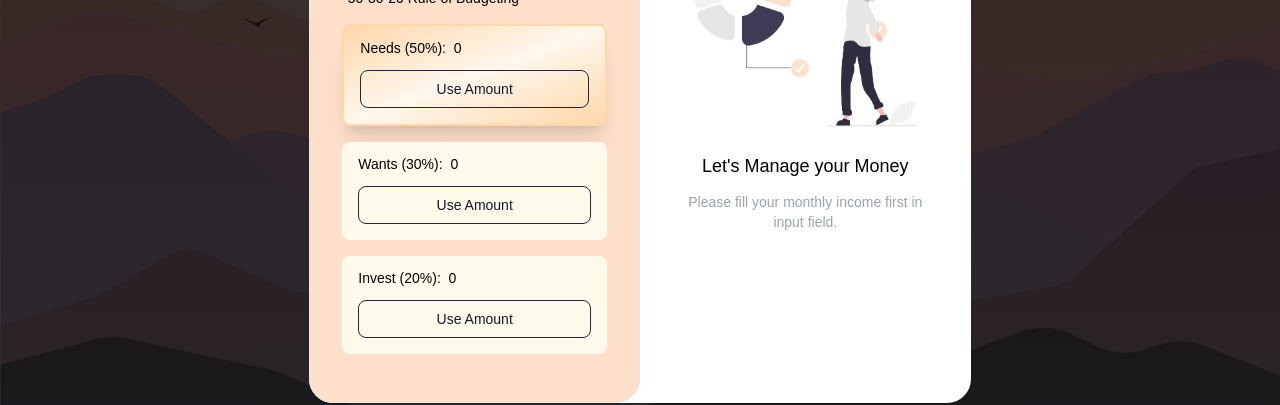
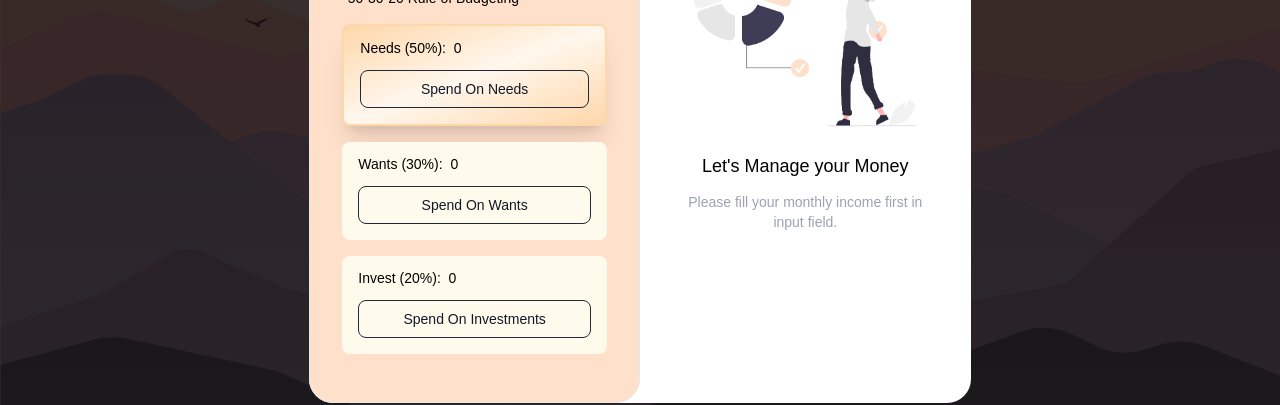
Before and after one commit to gauravsoni97/expensemanagement, a React (Create React App) app: page / in a window 1280 px wide. Shown: the part 281-686 px from the top of the page. Built offline with nearby package versions, Linux system fonts and the light colour scheme.

Commit message:
delete icon bug fixed

```diff
--- a/src/Components/LeftSide.jsx
+++ b/src/Components/LeftSide.jsx
@@ -63,7 +63,7 @@ const LeftSide = ({
                 type="button"
                 className="w-full text-gray-900 border border-gray-800 hover:text-white hover:bg-gray-800  focus:outline-none  font-medium rounded-lg text-sm px-5 py-2 text-center mb-2"
               >
-                Use Amount
+               Spend On Needs
               </button>
             </div>
 
@@ -82,7 +82,7 @@ const LeftSide = ({
                 type="button"
                 className="w-full text-gray-900 border border-gray-800 hover:text-white hover:bg-gray-800  focus:outline-none  font-medium rounded-lg text-sm px-5 py-2 text-center mb-2"
               >
-                Use Amount
+                Spend On Wants
               </button>
             </div>
 
@@ -101,7 +101,7 @@ const LeftSide = ({
                 type="button"
                 className="w-full text-gray-900 border border-gray-800 hover:text-white hover:bg-gray-800  focus:outline-none  font-medium rounded-lg text-sm px-5 py-2 text-center mb-2"
               >
-                Use Amount
+                Spend On Investments
               </button>
             </div>
           </div>
--- a/src/Components/RightSide.jsx
+++ b/src/Components/RightSide.jsx
@@ -409,7 +409,7 @@ const RightSide = ({
                             <p className="listed_item_edit">
                               <i
                                 className="ri-delete-bin-line"
-                                onClick={() => deleteNeedsFromList(ind)}
+                                onClick={() => deleteWantsFromList(ind)}
                               ></i>
                             </p>
                           </div>
@@ -431,7 +431,7 @@ const RightSide = ({
                             <p className="listed_item_edit">
                               <i
                                 className="ri-delete-bin-line"
-                                onClick={() => deleteNeedsFromList(ind)}
+                                onClick={() => deleteWantsFromList(ind)}
                               ></i>
                             </p>
                           </div>
@@ -466,7 +466,7 @@ const RightSide = ({
                             <p className="listed_item_edit">
                               <i
                                 className="ri-delete-bin-line"
-                                onClick={() => deleteWantsFromList(ind)}
+                                onClick={() => deleteInvestFromList(ind)}
                               ></i>
                             </p>
                           </div>
```
